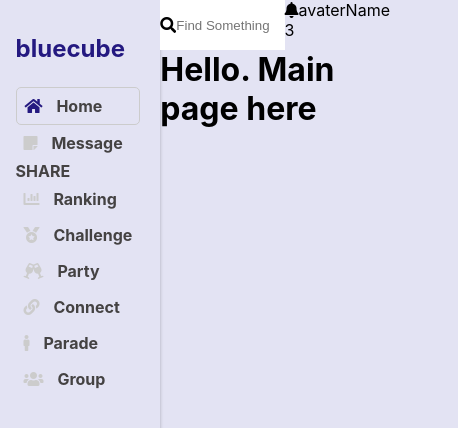
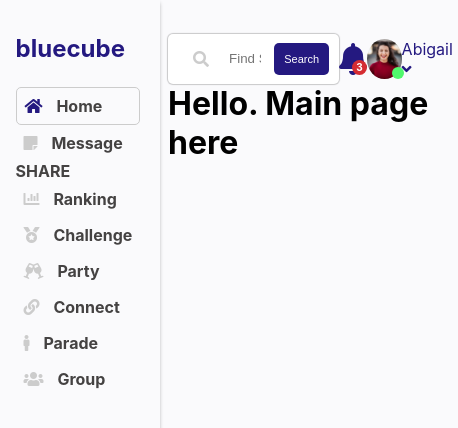
Before and after one commit to olaleykhan/blue-assessment, a React (Create React App) app: page / in a window 390 px wide. Shown: the top 428 px of the page, 458 px wide, since content can reach past the window. Built offline with nearby package versions, Linux system fonts and the light colour scheme.

Commit message:
completed ui for navigation and header. not yet responsive

```diff
--- a/src/components/nav/nav-item/NavItem.jsx
+++ b/src/components/nav/nav-item/NavItem.jsx
@@ -5,7 +5,7 @@ const NavItem = ({ children, icon, active }) => {
   return (
     // <li className={"nav-item " + active ? "active" : null}>
     <li className={`nav-item ${active ? "active" : null}`}>
-      <i class={`fas fa-${icon} `}></i>{" "}
+      <i className={`fas fa-${icon} `}></i>{" "}
       <span className="nav-text">{children}</span>
     </li>
   );
--- a/src/components/ui/button/Button.jsx
+++ b/src/components/ui/button/Button.jsx
@@ -0,0 +1,12 @@
+import React from "react";
+import "./Button.scss";
+
+const Button = ({ children }) => {
+  return (
+    <>
+      <button className="button">{children}</button>
+    </>
+  );
+};
+
+export default Button;
--- a/src/components/ui/button/Button.scss
+++ b/src/components/ui/button/Button.scss
@@ -0,0 +1,15 @@
+@import "../../../global.scss";
+
+.button {
+  color: $white;
+  background-color: $primary;
+  border-radius: 5px;
+  width: 100px;
+  padding: 10px;
+  text-align: center;
+  border: none;
+  outline: none;
+  cursor: pointer;
+  box-sizing: border-box;
+  font-size: 11px;
+}
--- a/src/global.scss
+++ b/src/global.scss
@@ -9,6 +9,6 @@ $primary: #241980;
 
 $c2: #2e3699;
 $c3: #3b2ca0;
-$r1: #d52c32;
+$red: #d52c32;
 $g1: #757575;
 $dark: #444242;
--- a/src/index.scss
+++ b/src/index.scss
@@ -7,8 +7,8 @@ body {
     sans-serif;
   -webkit-font-smoothing: antialiased;
   -moz-osx-font-smoothing: grayscale;
-  background-color: #e3e3f3;
-  // background-color: #fafafc;
+  // background-color: #e3e3f3;
+  background-color: #fafafc;
   box-sizing: border-box;
   // margin: 4vh 4vw;
 }
--- a/src/layout/header/Header.jsx
+++ b/src/layout/header/Header.jsx
@@ -1,27 +1,37 @@
 import React from "react";
+
+import Button from "../../components/ui/button/Button";
 import "./Header.scss";
+import avatar from "../../assets/avatar.jpg";
 
 const Header = () => {
   return (
     <div className="header">
       <form className="search-form">
-        <label>
-          <i class="fas fa-search"></i>
+        <label className="search-label">
+          <i className="fas fa-search"></i>
         </label>
         <input
           className="search-input"
-          placeholder="Find Something ..."
+          placeholder="Find Something..."
           type="search"
         />
+        <Button>Search</Button>
       </form>
       <div className="items">
         <div className="notifications">
-          <i class="fas fa-bell"></i>
+          <i className="fas fa-2x fa-bell"></i>
           <span className="count"> 3</span>
         </div>
-        <div className="avatar"> avater</div>
+        <div className="avatar">
+          <img src={avatar} alt={avatar} />
+          <span className="status"> </span>
+        </div>
 
-        <div className="options"> Name</div>
+        <div className="options">
+          {" "}
+          Abigail <i className="fas fa-angle-down"></i>
+        </div>
       </div>
     </div>
   );
--- a/src/layout/header/Header.scss
+++ b/src/layout/header/Header.scss
@@ -10,15 +10,71 @@
     background-color: $white;
     display: flex;
     align-items: center;
+    padding: 4px 10px 4px 25px;
+    border-radius: 5px;
+    box-shadow: 0px 0px 1px 1px rgba(0, 0, 0, 0.2);
+    -webkit-box-shadow: 0px 0px 1px 1px rgba(0, 0, 0, 0.2);
+    -moz-box-shadow: 0px 0px 1px 1px rgba(0, 0, 0, 0.2);
+    .search-label {
+      color: $grey;
+    }
     .search-input {
       width: 100%;
       height: 70%;
       border: none;
+      outline: none;
+      margin-left: 20px;
     }
   }
 
   .items {
     flex: 1;
     display: flex;
+    justify-content: space-evenly;
+    align-items: center;
+    .notifications {
+      color: $primary;
+      position: relative;
+
+      .count {
+        background-color: $red;
+        position: absolute;
+        font-size: 10px;
+        font-weight: bold;
+        bottom: 0px;
+        right: 0px;
+        color: white;
+        width: 15px;
+        height: 15px;
+        border-radius: 50%;
+        display: flex;
+        justify-content: center;
+        align-items: center;
+        align-content: center;
+      }
+    }
+    .avatar {
+      width: 40px;
+      height: 40px;
+      position: relative;
+      img {
+        width: 100%;
+        height: 100%;
+        border-radius: 50%;
+      }
+      .status {
+        background-color: rgb(80, 248, 108);
+        position: absolute;
+        bottom: 0px;
+        right: -2px;
+        width: 12px;
+        height: 12px;
+        border-radius: 50%;
+      }
+    }
+
+    .options {
+      color: $primary;
+    }
   }
 }
--- a/src/pages/dashboard/Dashboard.scss
+++ b/src/pages/dashboard/Dashboard.scss
@@ -2,5 +2,6 @@
   display: flex;
   .main-section {
     flex: 1;
+    margin: 4vh 4vw 4vh 2vw;
   }
 }
```
Also changed, not shown: src/assets/avatar.jpg (added).
